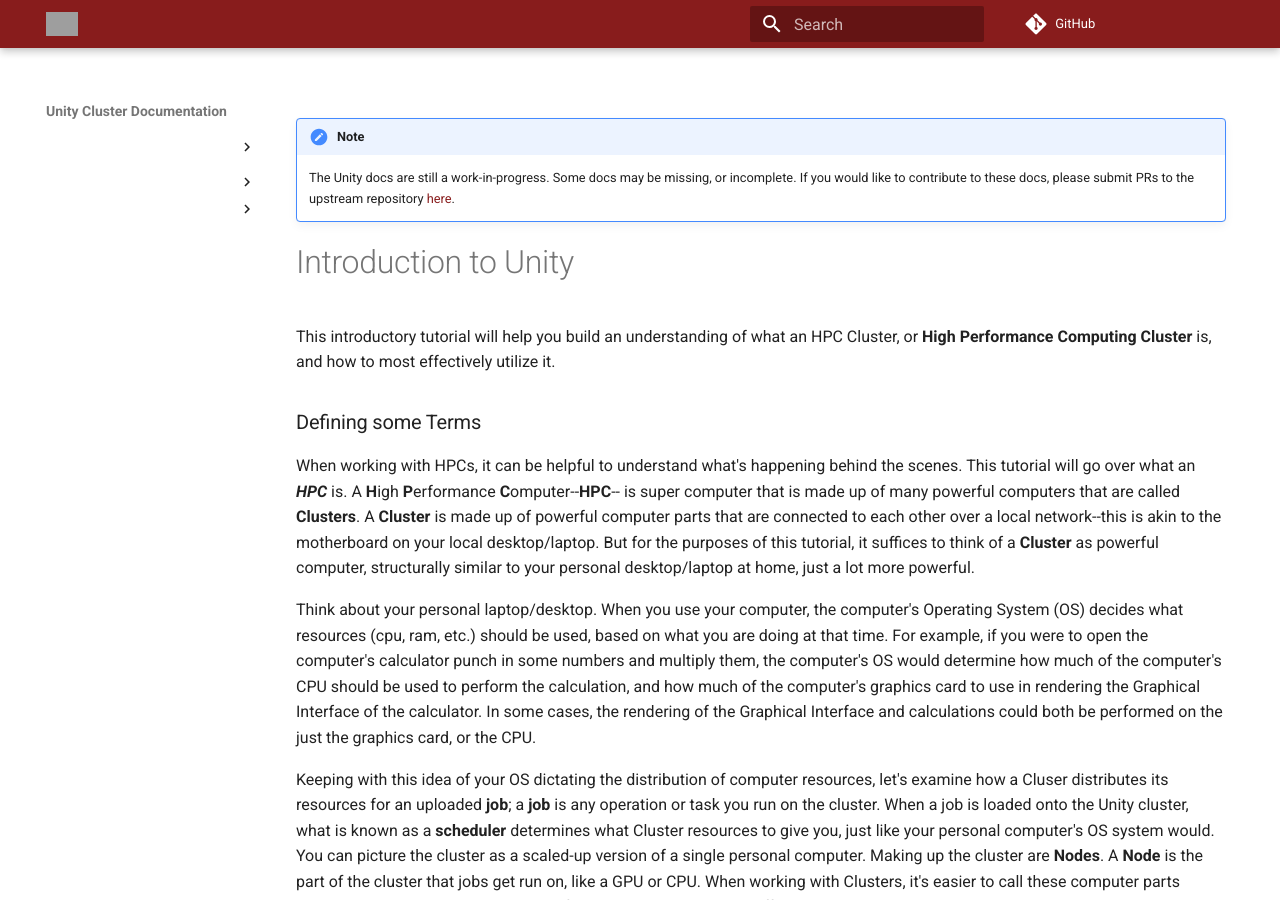
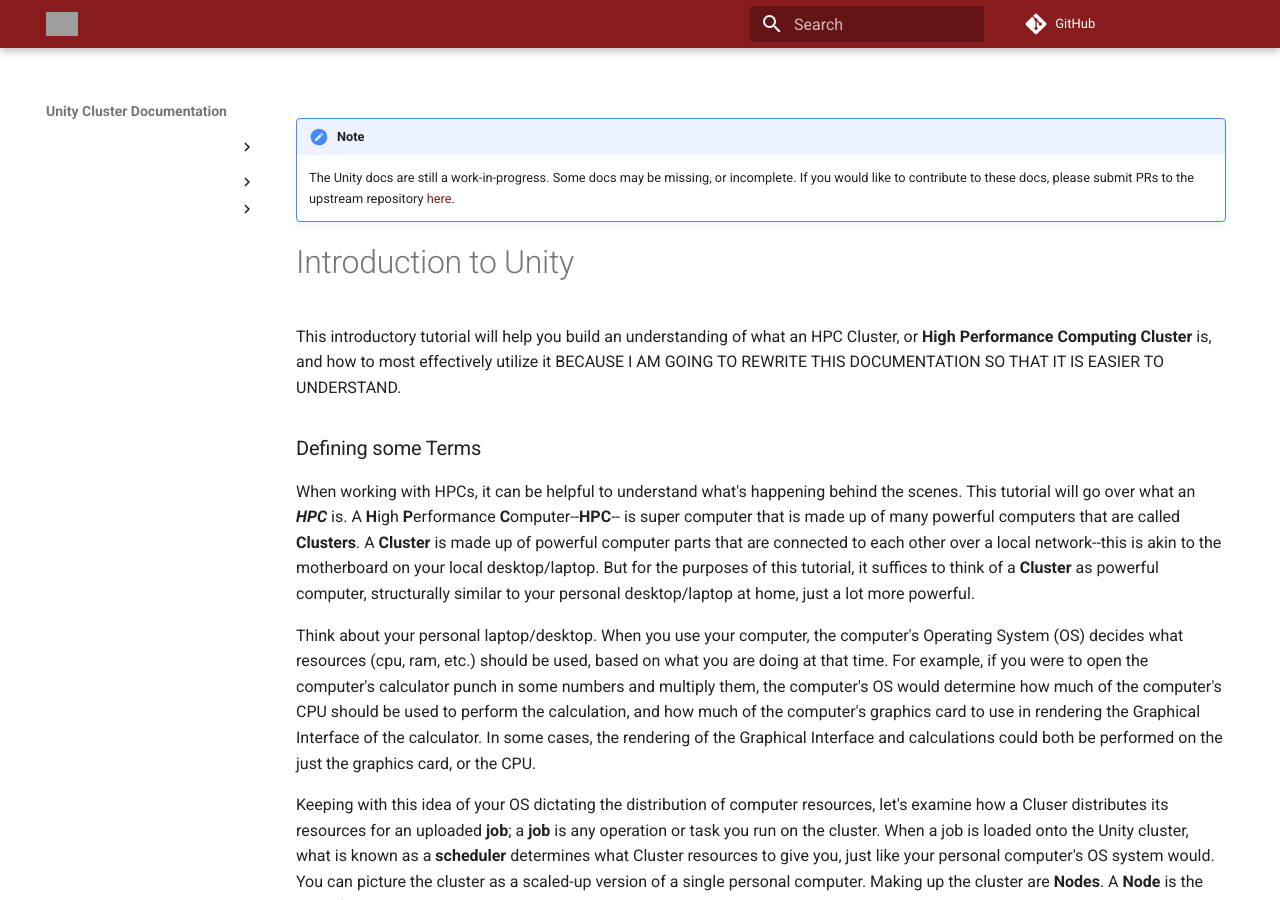
Before and after one commit to UMass-RC/unity-docs, an MkDocs documentation site: the page built from docs/index.md, in a window 1280 px wide and 900 px high. Built offline with MkDocs 1.6.1 and Material for MkDocs 9.7.7, drawn with Linux system fonts in a browser that asks for light colours; comment, search, counter and statistics services are not loaded; grey boxes are pictures that could not be loaded.

Commit message:
Update index.md

```diff
--- a/docs/index.md
+++ b/docs/index.md
@@ -2,7 +2,7 @@
     The Unity docs are still a work-in-progress. Some docs may be missing, or incomplete. If you would like to contribute to these docs, please submit PRs to the upstream repository [here](https://github.com/UMass-RC/unity-docs).
 
 # Introduction to Unity #
-This introductory tutorial will help you build an understanding of what an HPC Cluster, or **High Performance Computing Cluster** is, and how to most effectively utilize it.
+This introductory tutorial will help you build an understanding of what an HPC Cluster, or **High Performance Computing Cluster** is, and how to most effectively utilize it BECAUSE I AM GOING TO REWRITE THIS DOCUMENTATION SO THAT IT IS EASIER TO UNDERSTAND.
 
 ### Defining some Terms ###
 <!--At its most basic level, you are learning how to use a **cluster**. A cluster is many servers (or computers) joined together in an effort to work together, where a single server is known as a **node**. Unity is an **HPC**, or High Performance Computing cluster. This means we focus most on computational power and efficiency, as the name entails. The primary use case of Unity is by researchers wanting more computational power than what is available on their own. -->
```
